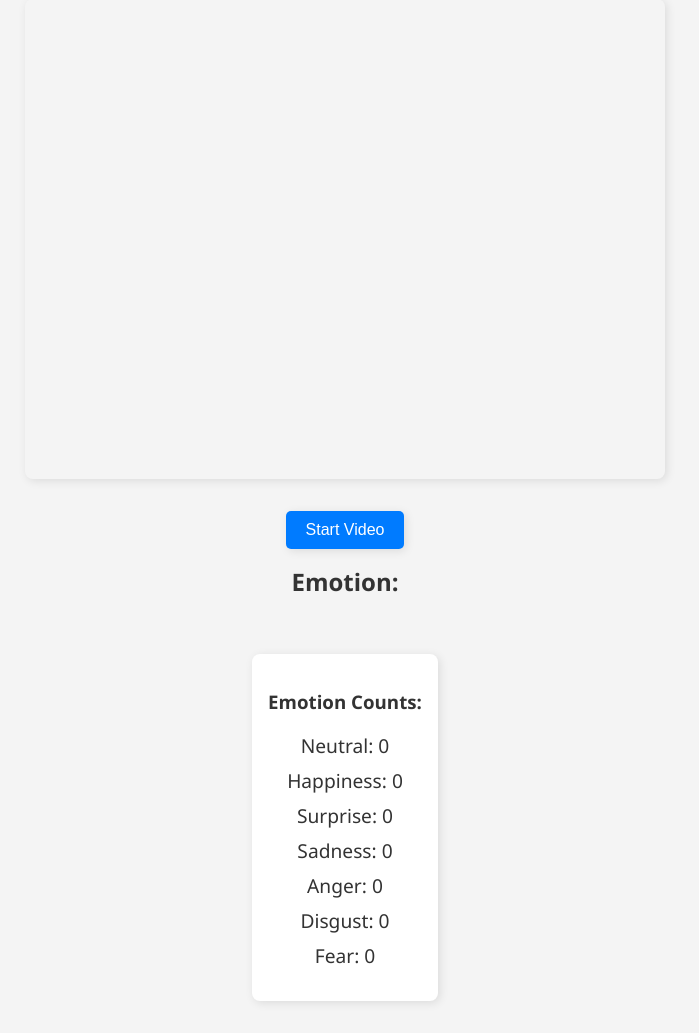
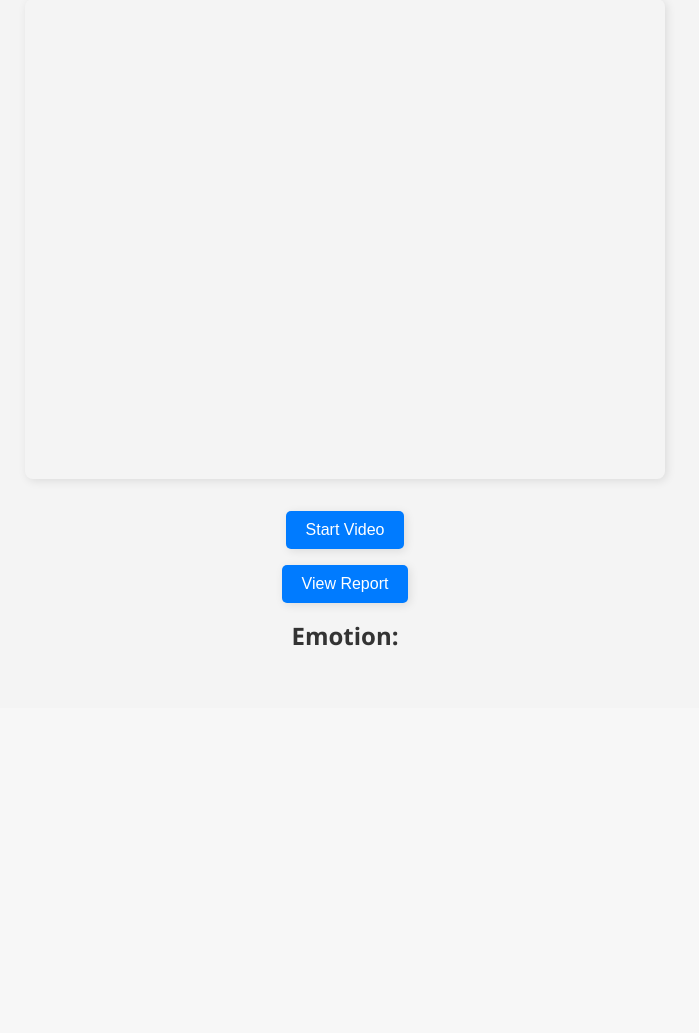
Before and after one commit to UMAIRAHMED-111/EmotionDetectionCNN-WebApp, a Flask app: page / in a window 1280 px wide. Shown: the part 151-1184 px from the top of the page, without its empty margins (295-994 px from the left). After the commit the page ends 797 px from the top, so only its background shows below. Run offline with Flask 3, Linux system fonts and the light colour scheme.

Commit message:
Update index.html

```diff
--- a/templates/index.html
+++ b/templates/index.html
@@ -98,19 +98,8 @@
         <video id="video" width="640" height="480" autoplay></video>
         <canvas id="canvas" width="640" height="480" style="display: none;"></canvas>
         <button id="startStopBtn">Start Video</button>
+        <button id="viewReportBtn">View Report</button>
         <p id="emotion">Emotion: <span></span></p>
-        <div id="emotionCount">
-            <h3>Emotion Counts:</h3>
-            <ul>
-                <li>Neutral: <span id="neutralCount">0</span></li>
-                <li>Happiness: <span id="happinessCount">0</span></li>
-                <li>Surprise: <span id="surpriseCount">0</span></li>
-                <li>Sadness: <span id="sadnessCount">0</span></li>
-                <li>Anger: <span id="angerCount">0</span></li>
-                <li>Disgust: <span id="disgustCount">0</span></li>
-                <li>Fear: <span id="fearCount">0</span></li>
-            </ul>
-        </div>
     </div>
 
     <script>
@@ -121,6 +110,7 @@
 
         let isStreaming = false;
         let intervalId;
+        let frame_count = 0; // Added frame_count variable
 
         function startVideo() {
     navigator.mediaDevices.getUserMedia({ video: true })
@@ -136,28 +126,30 @@
         const context = canvas.getContext('2d');
         context.drawImage(video, 0, 0, 640, 480);
         const dataURL = canvas.toDataURL('image/jpeg');
+
+        frame_count += 5; // Increment every 5 seconds
+
         fetch('/process_frame', {
             method: 'POST',
             headers: {
                 'Content-Type': 'application/json'
             },
-                    body: JSON.stringify({ image: dataURL })
+            body: JSON.stringify({
+                image: dataURL,
+                timestamp: frame_count + 'sec',
+                store: true // Add this flag to indicate the frame should be stored
+            })
         })
         .then(response => response.json())
         .then(data => {
             emotionText.textContent = data.emotion;
             const emotionCounts = data.emotion_count;
-                    document.getElementById("neutralCount").textContent = emotionCounts.neutral;
-                    document.getElementById("happinessCount").textContent = emotionCounts.happiness;
-                    document.getElementById("surpriseCount").textContent = emotionCounts.surprise;
-                    document.getElementById("sadnessCount").textContent = emotionCounts.sadness;
-                    document.getElementById("angerCount").textContent = emotionCounts.anger;
-                    document.getElementById("disgustCount").textContent = emotionCounts.disgust;
-                    document.getElementById("fearCount").textContent = emotionCounts.fear;
+
         })
         .catch(error => console.error('Error processing the frame.', error));
-            }, 500);
+    }, 1000);  // Changed to 5000 milliseconds (5 seconds)
 }
+
 
         function stopVideo() {
             if (video.srcObject) {
@@ -177,6 +169,9 @@
                 startVideo();
             }
         });
+        document.getElementById('viewReportBtn').addEventListener('click', () => {
+            window.location.href = '/report';
+        });
     </script>
 </body>
 </html>
```
Lines whose indentation alone changed are shown as unchanged.
